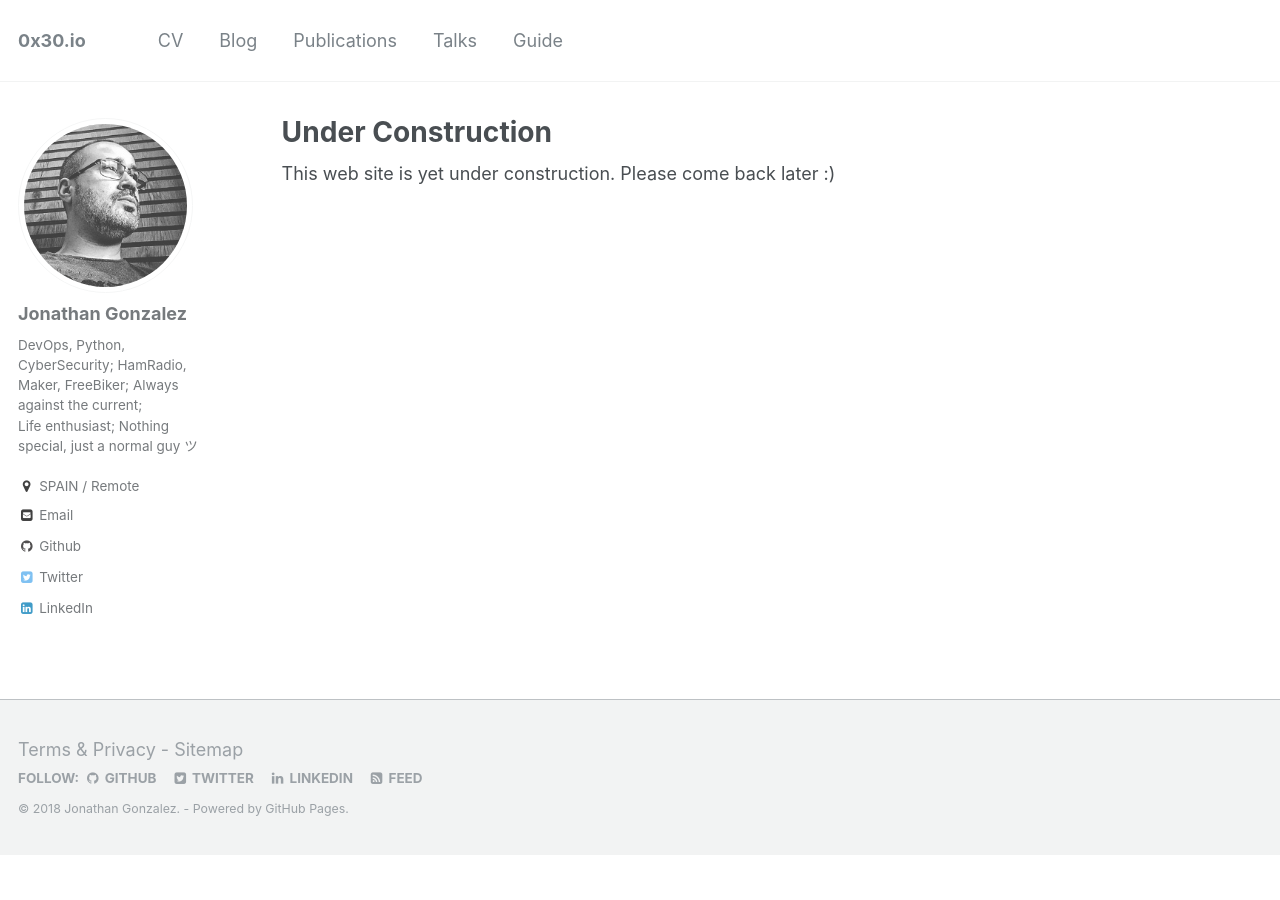
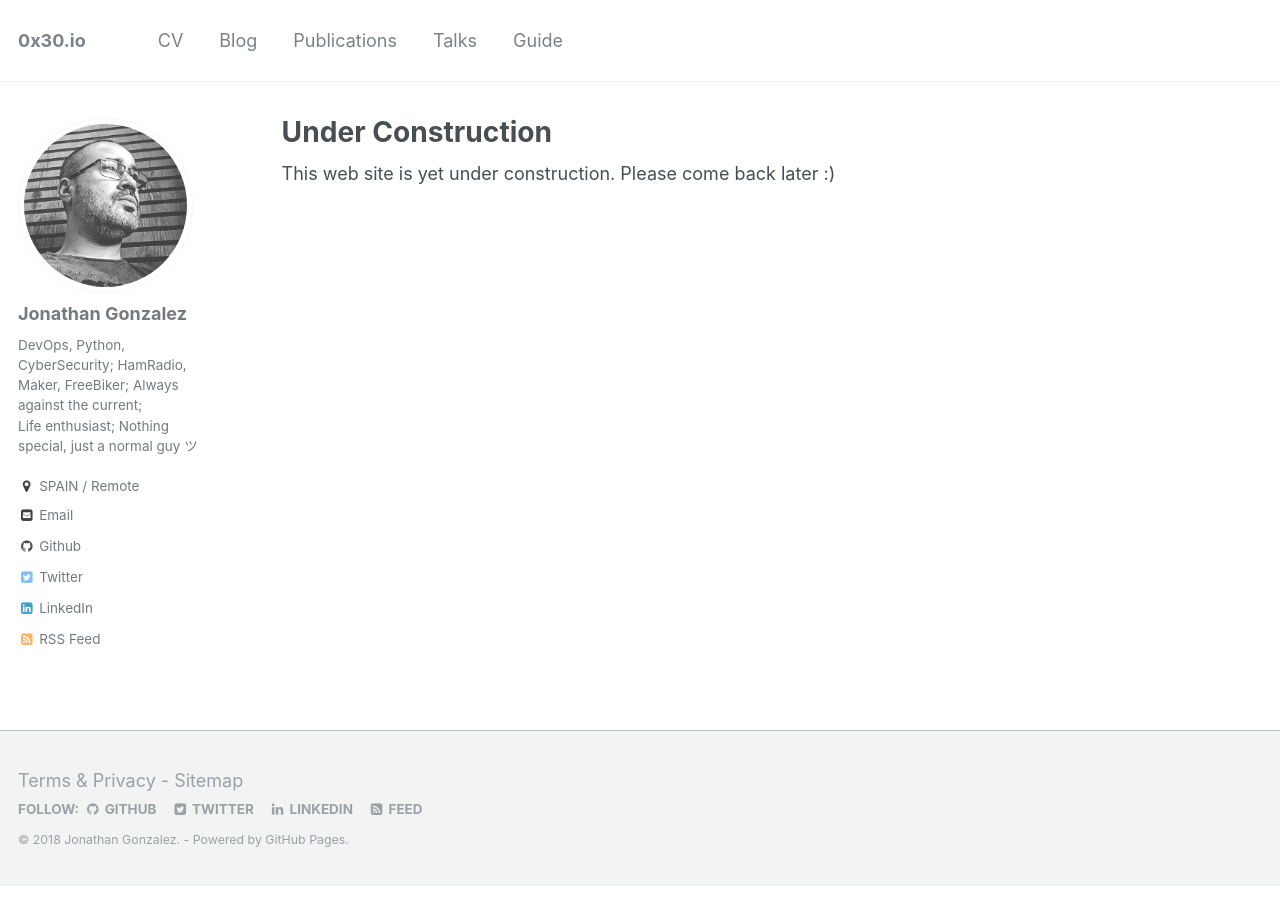
Before and after one commit to ea1het/0x30.io, a Jekyll site: the page built from _pages/about.md, in a window 1280 px wide. Built offline with Jekyll 4.4.1, drawn with Linux system fonts in a browser that asks for light colours.

Commit message:
fixes with rss feeds

```diff
--- a/_config.yml
+++ b/_config.yml
@@ -45,7 +45,7 @@
       options:
         format           : "iso8601" # "iso8601" (default), "timestamp-seconds", "timestamp-milliseconds"
 atom_feed:
-  path                   : feed.xml # blank (default) uses feed.xml
+  path                   : "feed.xml" # blank (default) uses feed.xml
 
 # SEO Related
 google_site_verification :
--- a/_includes/author-profile.html
+++ b/_includes/author-profile.html
@@ -109,8 +109,8 @@
       {% if author.wikipedia %}
         <li><a href="https://en.wikipedia.org/wiki/User:{{ author.wikipedia }}"><i class="fa fa-fw fa-chain" aria-hidden="true"></i> Wikipedia</a></li>
       {% endif %}
-	  {% if atom_feed.path %}
-        <li><a href="https://0x30.io/{{ atom_feed.path }}"><i class="fa fa-fw fa-rss-square" aria-hidden="true"></i> RSS Feed</a></li>
+	  {% if site.atom_feed.path %}
+        <li><a href="https://0x30.io/{{ site.atom_feed.path }}"><i class="fa fa-fw fa-rss-square" aria-hidden="true"></i> RSS Feed</a></li>
       {% endif %}
     </ul>
   </div>
```
